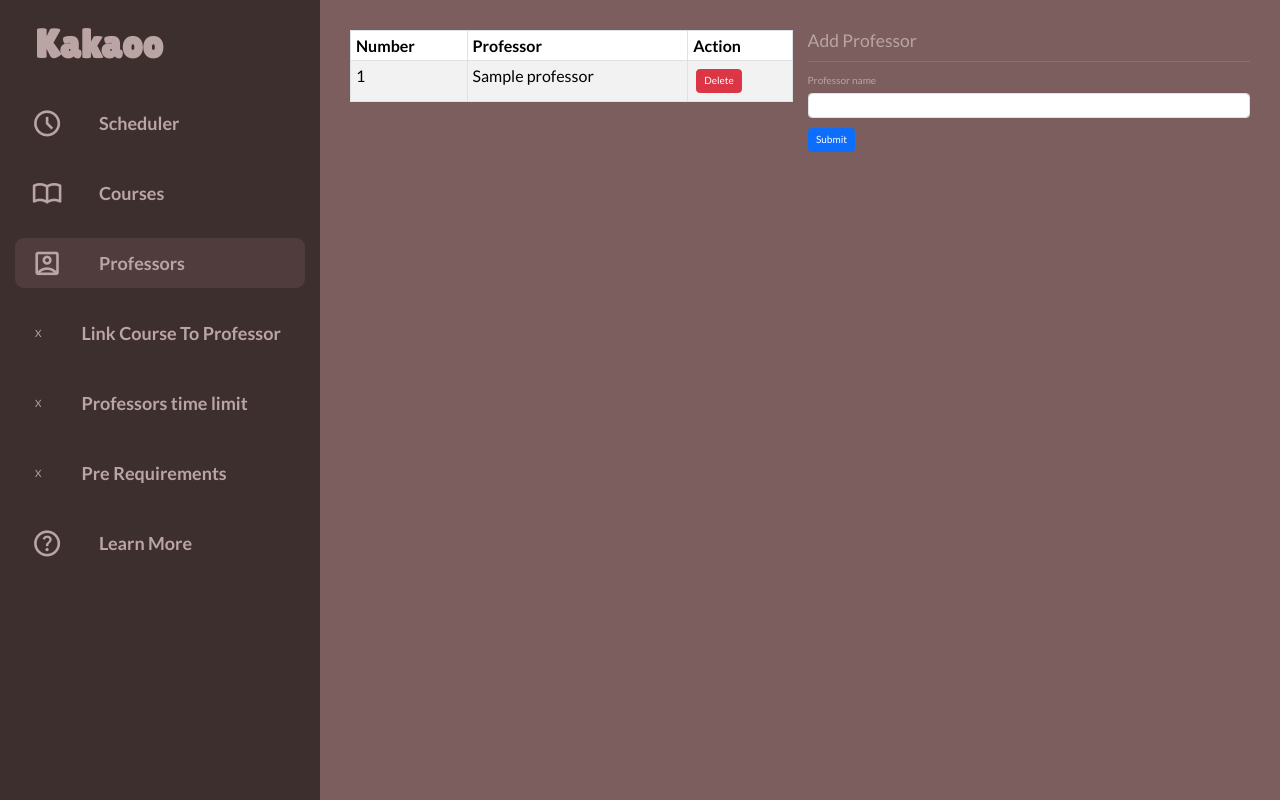
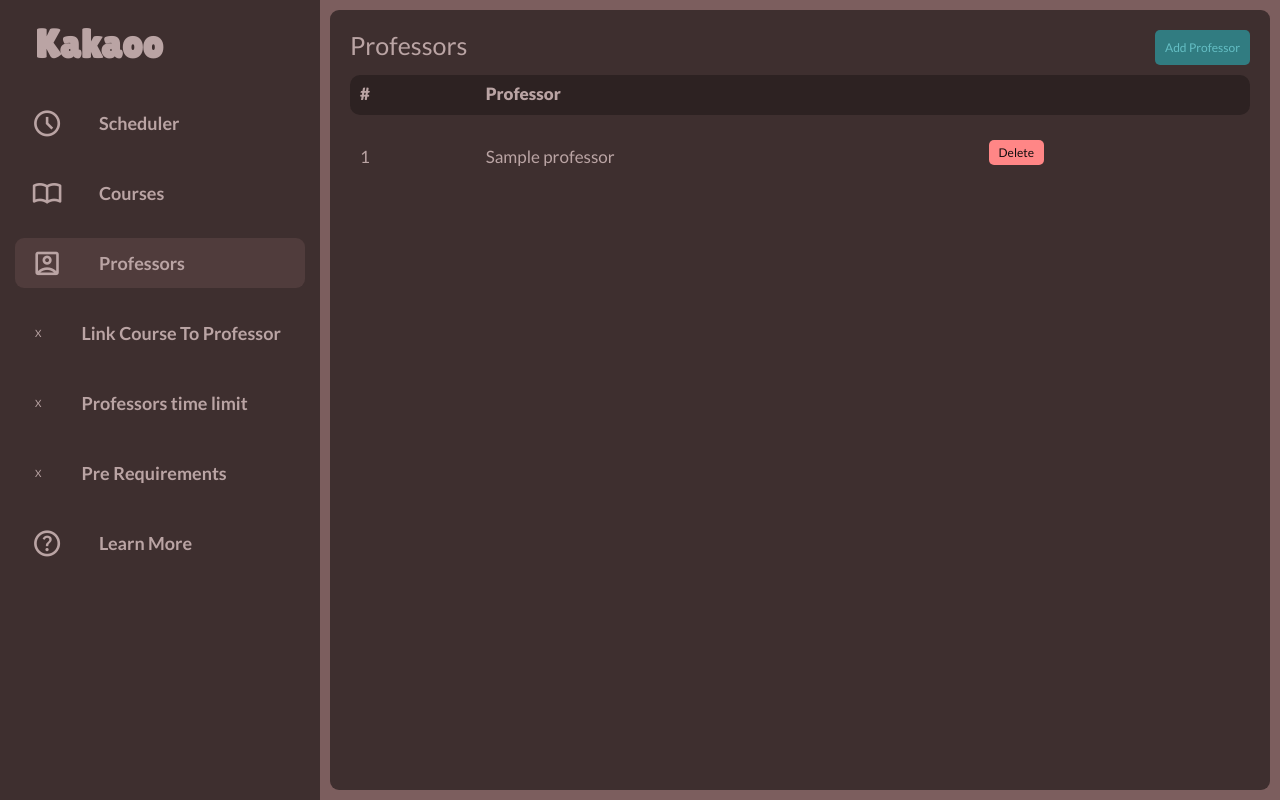
Before and after one commit to mehdee81/kakaoo, a Django app: page /professors in a window 1280 px wide. Run offline with Django 4.2, Linux system fonts and the light colour scheme; tables that the repository leaves empty hold one stand-in row (values such as "Sample post"); some libraries are stand-ins or nearby versions.

Commit message:
Complete Professors Page

```diff
--- a/app/static/scheduler/css/style.css
+++ b/app/static/scheduler/css/style.css
@@ -331,7 +331,25 @@ ul li :hover {
 }
 
 .primary-button:hover {
+    color: var(--color-green-0);
     background-color: var(--color-green-200);
+}
+
+.danger-button {
+    background-color: var(--color-red-100);
+    color: var(--color-grey-200);
+    transition: all 0.1s;
+    padding: 0.5rem 1rem;
+    border-radius: 5px;
+    font-weight: 500;
+    font-size: 1.2rem;
+    border: none;
+    text-decoration: none;
+}
+
+.danger-button:hover {
+    color: var(--color-red-0);
+    background-color: var(--color-red-200);
 }
 
 #all_courses_form {
@@ -371,3 +389,38 @@ select {
     background-color: var(--color-red-200);
     color: var(--color-red-0);
 }
+
+.table-heading {
+    display: flex;
+    justify-content: space-between;
+}
+
+.absolute-center {
+    position: absolute;
+    left: 50%;
+    top: 50%;
+    transform: translate(-50%, -50%);
+}
+
+.mymodal {
+    display: flex;
+    flex-direction: column;
+    background-color: var(--color-brown-100);
+    width: 30dvw;
+    padding: 3rem 5rem;
+    box-shadow: .1rem .1rem 5rem var(--color-grey-200);
+    border-radius: 10px;
+}
+
+.close-button {
+    cursor: pointer;
+    transition: all .2s;
+}
+
+.close-button:hover {
+    color: var(--color-red-200);
+}
+
+.hidden {
+    display: none;
+}
--- a/app/templates/scheduler/professors.html
+++ b/app/templates/scheduler/professors.html
@@ -1,45 +1,91 @@
 {% extends "base.html" %}
-{% block page_title %} Professors Management {% endblock %}
-
+{% block page_title %} Professors Management
+{% endblock %}
 {% block page_body %}
-<div class="container p-lg-5">
-    <div class="row">
-        {% if professors %}
-        <div class="col-12 col-lg">
-            <table class="table table-striped table-bordered">
-                <thead>
-                    <tr>
-                        <th>Number</th>
-                        <th>Professor</th>
-                        <th>Action</th>
-                    </tr>
-                </thead>
-                <tbody>
-                    {% for professor in professors %}
-                    <tr>
-                        <td>{{ forloop.counter }}</td>
-                        <td>{{ professor.name }}</td>
-                        <td>
-                            <a href="{% url 'delete_professor' professor.id %}" class="btn btn-danger m-1">Delete</a>
-                        </td>
-                    </tr>
-                    {% endfor %}
-                </tbody>
-            </table>
+<div class="mymodal absolute-center hidden">
+    <div class="table-heading">
+        <h2>Add Professor</h2>
+        <span
+            class="material-symbols-outlined close-button"
+            style="position: absolute; top: 1rem; left: 1rem"
+        >
+            close
+        </span>
     </div>
-        {% endif %}
-        <div class="col-12 col-lg">
-            <h3>Add Professor</h3>
-            <hr>
+    <br />
     <form method="POST" action="{% url 'add_professor' %}">
         {% csrf_token %}
         <div class="mb-3">
-                    <label for="professor_name" class="form-label">Professor name</label>
-                    <input type="text" class="form-control" id="professor_name" name="professor_name" aria-describedby="professor name" required>
+            <label for="professor_name" class="form-label"
+                >Professor name</label
+            >
+            <input
+                type="text"
+                class="form-control"
+                id="professor_name"
+                name="professor_name"
+                aria-describedby="professor name"
+                required
+            />
         </div>
-                <button type="submit" class="btn btn-primary">Submit</button>
+        <button type="submit" class="primary-button">Submit</button>
     </form>
 </div>
+
+<div class="main-up">
+    <div class="table-heading">
+        <h1>Professors</h1>
+        <button id="toggle-modal" class="primary-button">Add Professor</button>
+    </div>
+    {% if professors %}
+    <div class="table-main-header">
+        <p>#</p>
+        <p>Professor</p>
+        <p></p>
+    </div>
+    <form action="#" id="all_courses_form">
+        {% csrf_token %}
+        <div class="table-main">
+            <div class="table-main-body">
+                {% for professor in professors %}
+                <div class="table-main-body--item">
+                    <p>{{forloop.counter}}</p>
+                    <p>{{ professor.name }}</p>
+                    <p>
+                        <a
+                            href="{% url 'delete_professor' professor.id %}"
+                            class="danger-button"
+                            >Delete</a
+                        >
+                    </p>
+                </div>
+                {% endfor %}
             </div>
         </div>
+    </form>
+    {% endif %}
+</div>
+<script>
+    var isToggled = true;
+    var modalToggleButton = document.getElementById("toggle-modal");
+    var modal = document.getElementsByClassName("mymodal")[0];
+    var closeButton = document.getElementsByClassName("close-button")[0];
+
+    function toggle() {
+        isToggled = !isToggled;
+        if (isToggled) {
+            modal.classList.add("hidden");
+        } else {
+            modal.classList.remove("hidden");
+        }
+    }
+
+    modalToggleButton.addEventListener("click", () => {
+        toggle();
+    });
+
+    closeButton.addEventListener("click", () => {
+        toggle();
+    });
+</script>
 {% endblock %}
```
Also changed, not shown: app/templates/scheduler/index.html (+0 -7 lines). Lines whose indentation alone changed are shown as unchanged.
